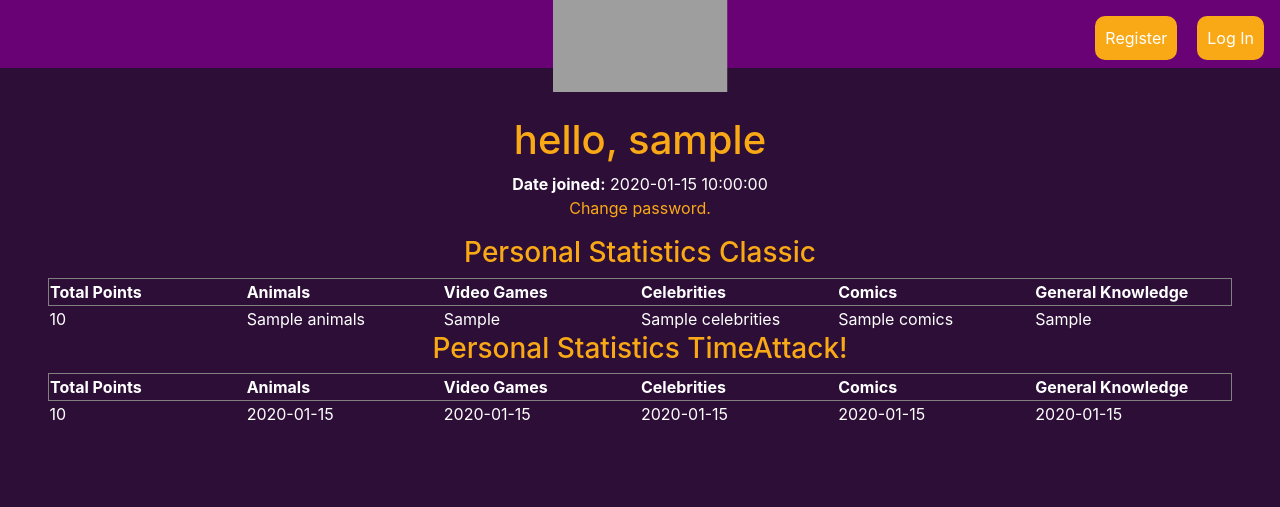
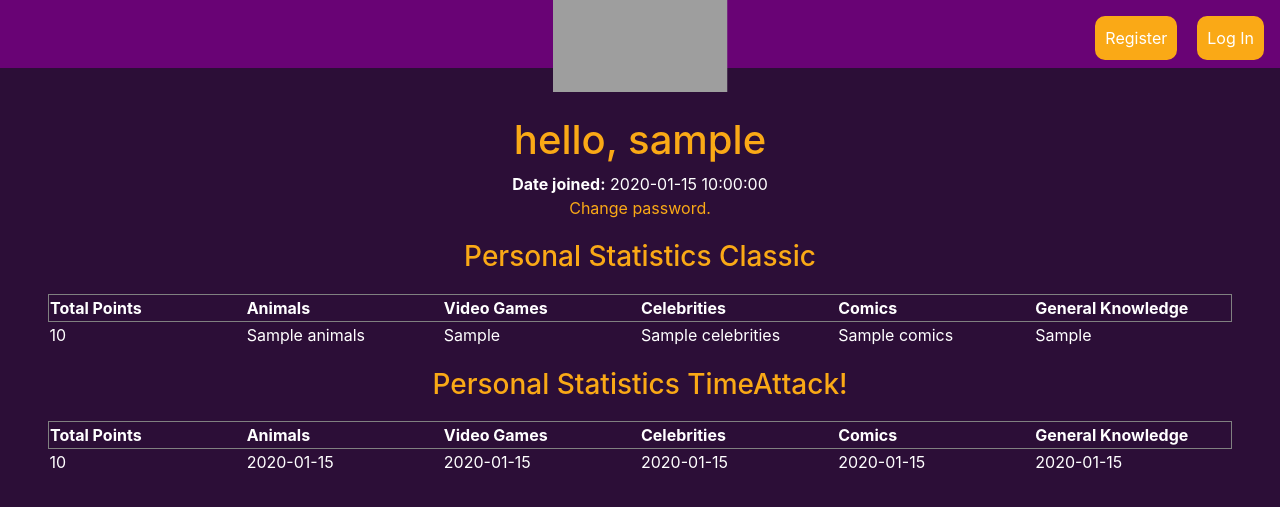
Before and after one commit to noahrijks84/WebIk05, a Flask app: template Scrivia/templates/profilepage.html in a window 1280 px wide. Shown: the top 507 px of the page. Run offline with Flask 2, Linux system fonts and the light colour scheme; the template is opened without the code that fills it: most values are stand-ins (such as "Sample title", 1, 10 or a date in 2020); some libraries are stand-ins or nearby versions; grey boxes are pictures that could not be loaded.

Commit message:
Beauty updates
Small updates tto margins and such

```diff
--- a/Scrivia/static/select.categories.js
+++ b/Scrivia/static/select.categories.js
@@ -21,7 +21,7 @@ window.onload = function () {
 
 // Chooses which category to show or hide depending on the selected category
 function onCategorySelect() {
-    var category = document.getElementById("categories").value;
+    var category = document.getElementById("categoriesleaderboards").value;
     if (category == "animals") {
         document.getElementById("animals").style.display = "";
         document.getElementById("video_games").style.display = "none";
--- a/Scrivia/templates/leaderboards_classic.html
+++ b/Scrivia/templates/leaderboards_classic.html
@@ -12,7 +12,7 @@ Leaderboards Classic
 
 <!-- Select which category you want to show the leaderboards of -->
 <form action="/leaderboards_classic" method="post">
-    <select id="categories" onchange='onCategorySelect()'>
+    <select style="margin: 20px;" margin-bottom id="categoriesleaderboards" onchange='onCategorySelect()'>
         <option disabled selected value>Category</option>
         <option value="combined">Total Points</option>
         <option value="animals">Animals</option>
--- a/Scrivia/templates/leaderboards_timeattack.html
+++ b/Scrivia/templates/leaderboards_timeattack.html
@@ -12,7 +12,7 @@ Leaderboards TimeAttack!
 
 <!-- Select which category you want to show the leaderboards of -->
 <form action="/leaderboards_timeattack" method="post">
-    <select id="categories" onchange='onCategorySelect()'>
+    <select style="margin: 20px;" id="categoriesleaderboards" onchange='onCategorySelect()'>
         <option disabled selected value>Category</option>
         <option value="combined">Total Points</option>
         <option value="animals">Animals</option>
--- a/Scrivia/templates/profilepage.html
+++ b/Scrivia/templates/profilepage.html
@@ -15,7 +15,7 @@ Profile Page
             <b>Date joined:</b> {{ date_joined }}<br>
             <a style="color:#FAA916" href="change_password" id="changepassword">Change password.</a>
         </p>
-        <h3 style="color:#FAA916">Personal Statistics Classic</h3>
+        <h3 style="color:#FAA916;margin: 20px;">Personal Statistics Classic</h3>
         <table align="center">
             <thead align="left">
                 <th>Total Points</th>
@@ -36,8 +36,8 @@ Profile Page
                 </tr>
             </tbody>
         </table>
-        <h3 style="color:#FAA916">Personal Statistics TimeAttack!</h3>
-        <table id="combined5" align="center">
+        <h3 style="color:#FAA916;margin: 20px;">Personal Statistics TimeAttack!</h3>
+        <table align="center">
             <thead align="left">
                 <th>Total Points</th>
                 <th>Animals</th>
--- a/Scrivia/templates/timeattack.html
+++ b/Scrivia/templates/timeattack.html
@@ -60,7 +60,7 @@
     socket.on('newround', function(answers, question, correct, lives){
         socket.emit('pointsrequest');
 
-        document.getElementById("lives").innerHTML = ("you have " + lives + " lives");
+        document.getElementById("lives").innerHTML = ("You have " + lives + " live(s) left!");
 
         document.getElementById("myButton1").value=(answers[0]);
         document.getElementById("myButton2").value=(answers[1]);
```
Also changed, not shown: Scrivia/scrivia.db.
